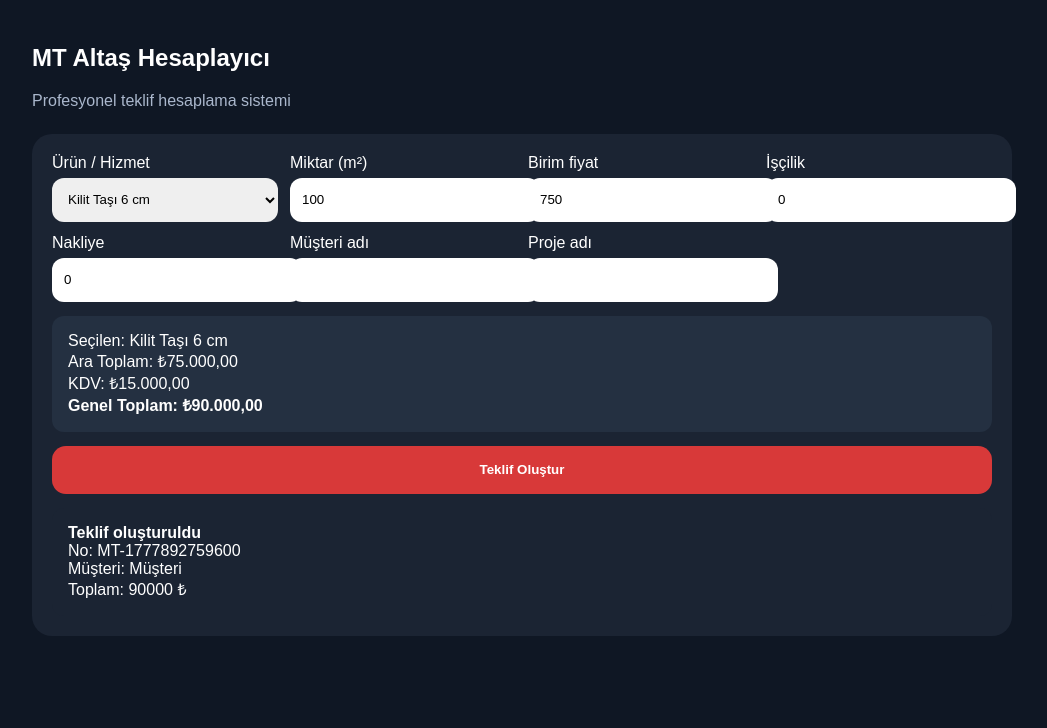
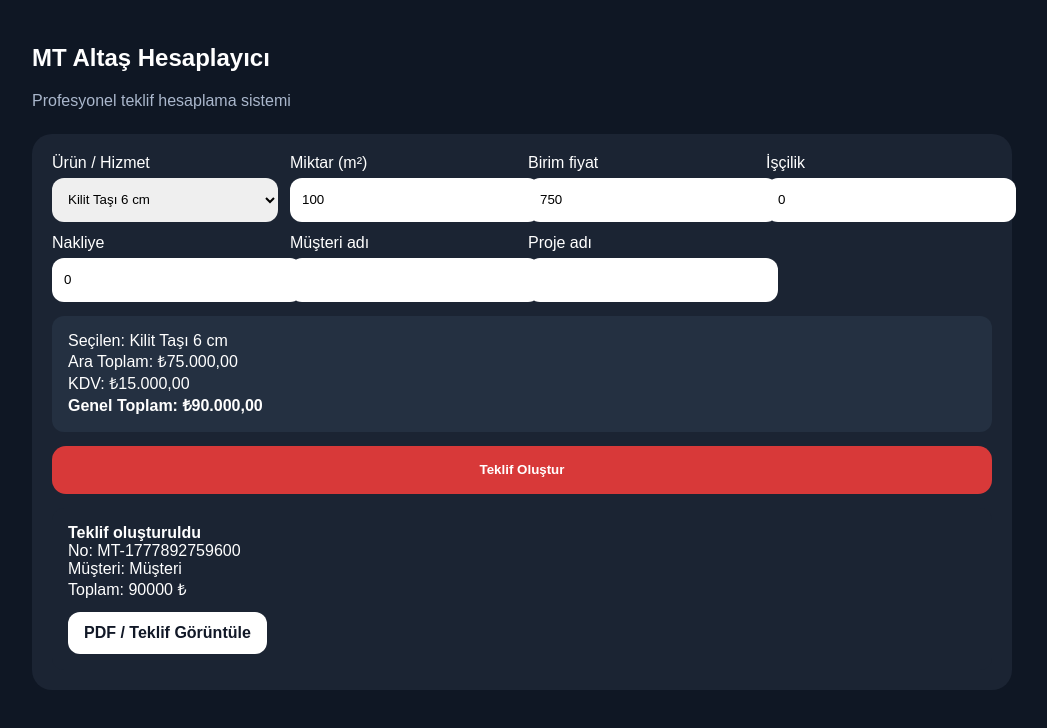
Before and after one commit to altasburhan2525-del/mta-saas0, a Next.js app: page /calculator in a window 1280 px wide. Both pictures are taken after a click on the button "Teklif Oluştur". Shown: the top 728 px of the page, without its empty margins (118-1165 px from the left). Built offline with nearby package versions, Linux system fonts and the light colour scheme.

Commit message:
Connect proposal result to print URL

```diff
--- a/components/CalculatorApp.tsx
+++ b/components/CalculatorApp.tsx
@@ -17,10 +17,8 @@ export default function CalculatorApp(){
   const [unitPrice, setUnitPrice] = useState(750);
   const [laborPrice, setLaborPrice] = useState(0);
   const [transportPrice, setTransportPrice] = useState(0);
-
   const [customerName, setCustomerName] = useState('');
   const [projectName, setProjectName] = useState('');
-
   const [proposalResult, setProposalResult] = useState<any>(null);
 
   useEffect(()=>{
@@ -38,7 +36,6 @@ export default function CalculatorApp(){
   },[]);
 
   const selectedProduct = products.find(product => product.id === selectedProductId);
-
   const result = useMemo(()=>calculateOffer({ areaM2: quantity, unitPrice, laborPrice, transportPrice, vatRate: 0.20 }),[quantity, unitPrice, laborPrice, transportPrice]);
 
   const onProductChange = (id: string) => {
@@ -68,6 +65,8 @@ export default function CalculatorApp(){
     setProposalResult(data.proposal);
   };
 
+  const printUrl = proposalResult ? `/proposal/print?id=${encodeURIComponent(proposalResult.id)}&customer=${encodeURIComponent(proposalResult.customerName)}&project=${encodeURIComponent(proposalResult.projectName)}&product=${encodeURIComponent(proposalResult.productName)}&unit=${encodeURIComponent(proposalResult.productUnit)}&quantity=${encodeURIComponent(proposalResult.quantity)}&subtotal=${encodeURIComponent(proposalResult.subtotal)}&vat=${encodeURIComponent(proposalResult.vat)}&total=${encodeURIComponent(proposalResult.total)}` : '';
+
   return (
     <div style={{display:'grid',gap:14}}>
       <div style={{display:'grid',gridTemplateColumns:'repeat(auto-fit,minmax(220px,1fr))',gap:12}}>
@@ -95,33 +94,24 @@ export default function CalculatorApp(){
           <input value={projectName} onChange={e=>setProjectName(e.target.value)} style={inputStyle} />
         </label>
       </div>
-
       <div style={{background:'#243041',padding:16,borderRadius:12}}>
         <div>Seçilen: {selectedProduct?.name || 'Ürün seçilmedi'}</div>
         <div>Ara Toplam: {formatTry(result.subtotal)}</div>
         <div>KDV: {formatTry(result.vat)}</div>
         <strong>Genel Toplam: {formatTry(result.total)}</strong>
       </div>
-
       <button onClick={createProposal} style={{height:48,borderRadius:14,border:0,background:'#d83939',color:'#fff',fontWeight:900}}>Teklif Oluştur</button>
-
       {proposalResult && (
         <div style={{background:'#1b2433',padding:16,borderRadius:12}}>
           <strong>Teklif oluşturuldu</strong>
           <div>No: {proposalResult.id}</div>
           <div>Müşteri: {proposalResult.customerName}</div>
           <div>Toplam: {proposalResult.total} ₺</div>
+          <a href={printUrl} target="_blank" style={{display:'inline-flex',marginTop:12,padding:'12px 16px',borderRadius:12,background:'#fff',color:'#111827',fontWeight:900,textDecoration:'none'}}>PDF / Teklif Görüntüle</a>
         </div>
       )}
     </div>
   );
 }
 
-const inputStyle = {
-  width:'100%',
-  height:44,
-  borderRadius:12,
-  border:0,
-  padding:'0 12px',
-  marginTop:6
-};
+const inputStyle = { width:'100%', height:44, borderRadius:12, border:0, padding:'0 12px', marginTop:6 };
```
